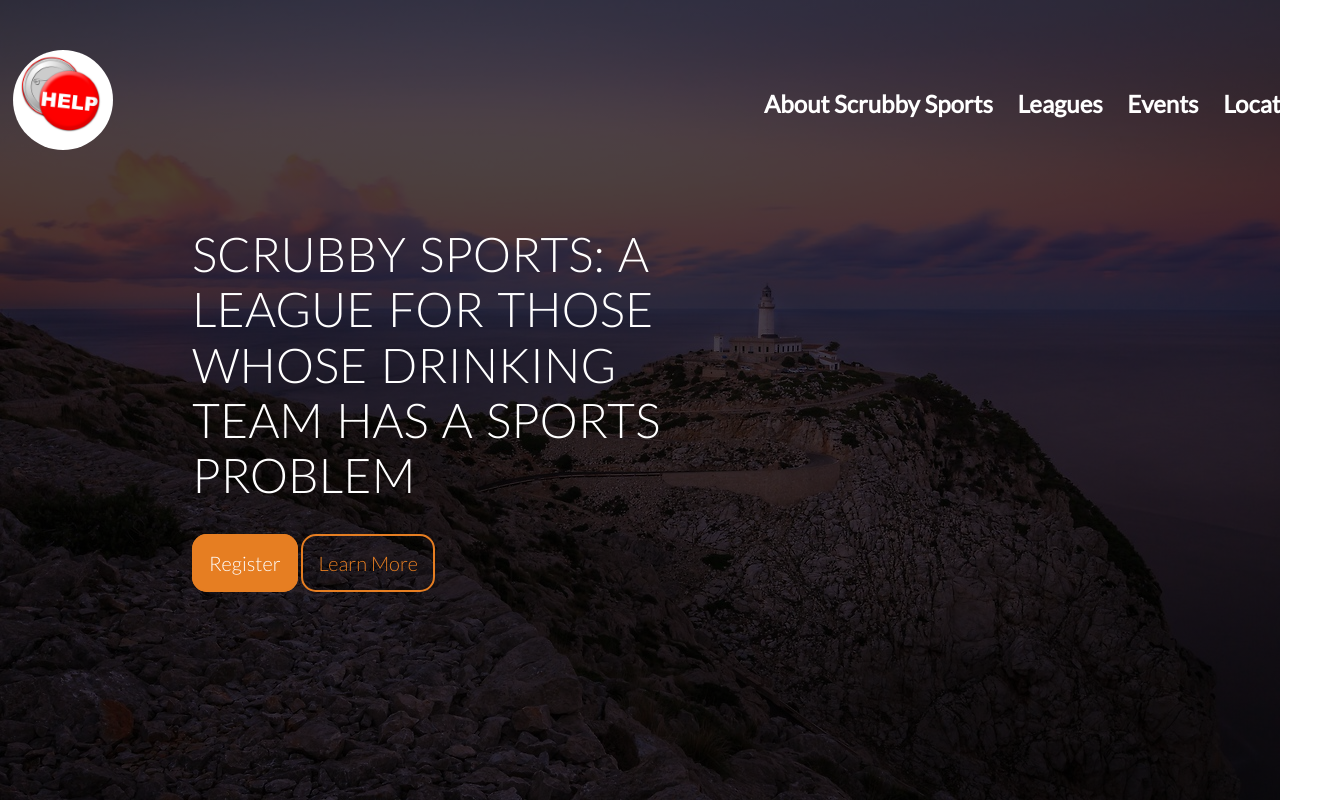
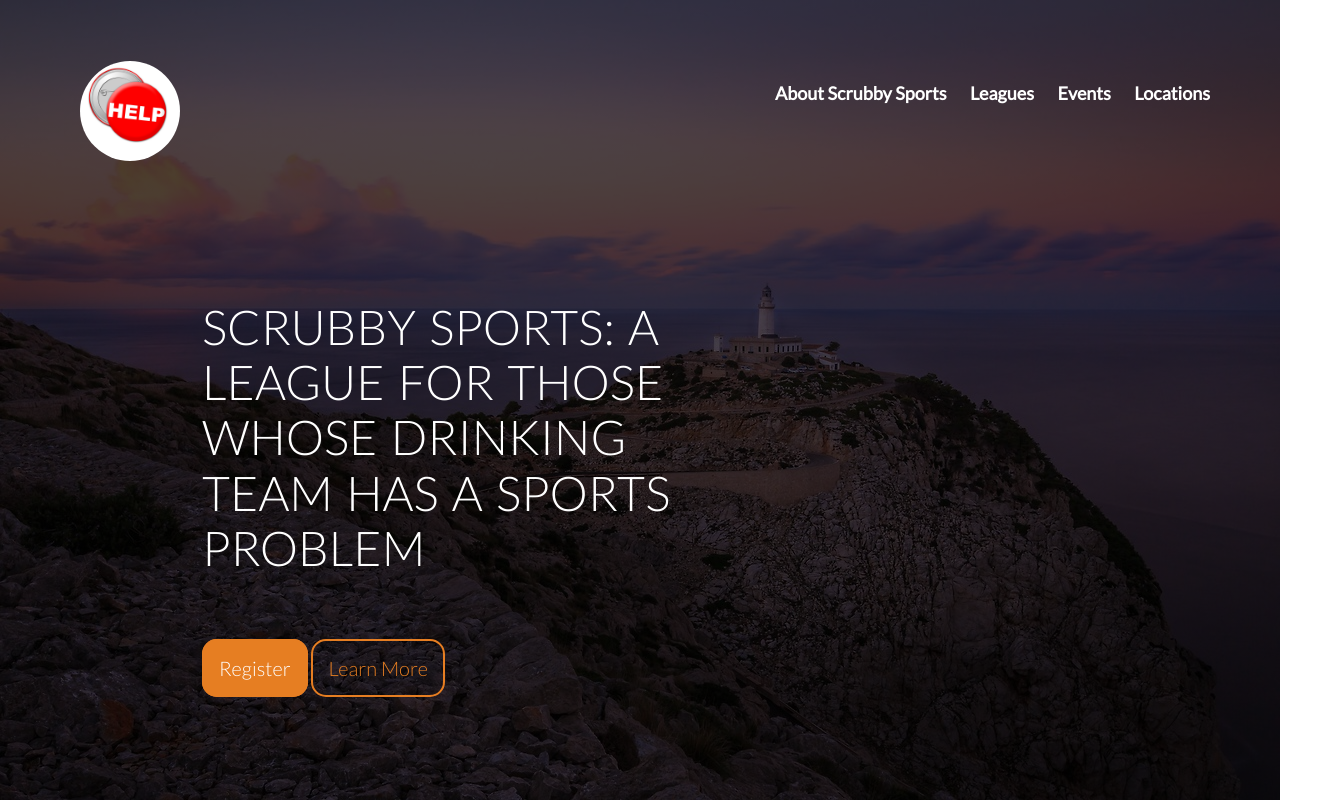
Before and after one commit to leofofeo/scrubbysocialsports, a plain HTML site: page index.html in a window 1280 px wide. Shown: the whole page, 1324 px wide, since content can reach past the window. Drawn offline with Linux system fonts and the light colour scheme.

Commit message:
ok, header's actually done now

```diff
--- a/css/style.css
+++ b/css/style.css
@@ -84,27 +84,18 @@ nav .row {
     width:100%;
 }
 
-div.logo {
-    float:left;
-    margin-left:-5%
-}
-
-div.nav-bar {
-    float:right;
-    margin-right:-10%;
-}
 
 div.nav-bar ul {
     list-style: none;
-    padding-top:40px;
+    padding-top:20px;
 }
 
 div.nav-bar li {
     display: inline;
     margin-left:20px;
     color:#fff;
-    font-size:1.2em;
-    font-weight:bold
+    font-size:.9em;
+    font-weight:bold;
 }
 
 div.header-info {
@@ -124,6 +115,42 @@ div.header-info div {
     margin-top:50px;
 }
 
+
+div.nav-bar li a {
+    text-decoration: none;
+    color:#fff;
+    transition: color 0.2s;
+}
+
+div.nav-bar li a:hover,
+div.nav-bar li a:visited
+{
+    text-decoration: none;
+    color:#e67e22;
+}
+
+
+.row-col-row {
+    display:flex;
+    flex-flow:row nowrap;
+    justify-content: flex-start;
+    align-items: center;
+    padding-left:10px;
+}
+
+.row-col-row-alt {
+    display: flex;
+    flex-flow: row nowrap;
+    justify-content: flex-end;
+    align-items: center;
+}
+
+.row-col-col {
+    display:flex;
+    flex-flow:column nowrap;
+    align-items: flex-start;
+    padding-left:10px;
+}
 /*--------------------*/
 /* BUTTONS */
 /*--------------------*/
--- a/index.html
+++ b/index.html
@@ -14,35 +14,52 @@
     <header>
         <nav>
             <div class="row">
-                <div class="logo">
-                    <img src="img/logo.jpg">
+                <div class="col span-1-of-2 row-col-row">
+                    <div class="logo">
+                        <img src="img/logo.jpg">
+                    </div>
                 </div>
-                <div class="nav-bar">
+                <div class="col span-1-of-2 row-col-row-alt">
+                    <div class="nav-bar">
                     <ul>
                     <li>
-                        About Scrubby Sports
+                        <a href="#">
+                            About Scrubby Sports
+                        </a>
+
                     </li>
                     <li>
+                        <a href="#">
                         Leagues
+                        </a>
                     </li>
                     <li>
+                        <a href="#">
                         Events
+                        </a>
                     </li>
                     <li>
+                        <a href="#">
                         Locations
+                        </a>
                     </li>
                 </ul>
                 </div>
+                </div>
+
             </div>
         </nav>
         <div class="row header-info">
-            <h1>
+            <div class="row-col-col">
+                <h1>
                 Scrubby Sports: A League for those whose drinking team has a sports problem
             </h1>
             <div>
                 <a href="#" class="btn btn-register">Register</a>
                 <a href="#" class="btn btn-learn-more">Learn More</a>
             </div>
+            </div>
+
         </div>
 
     </header>
```
